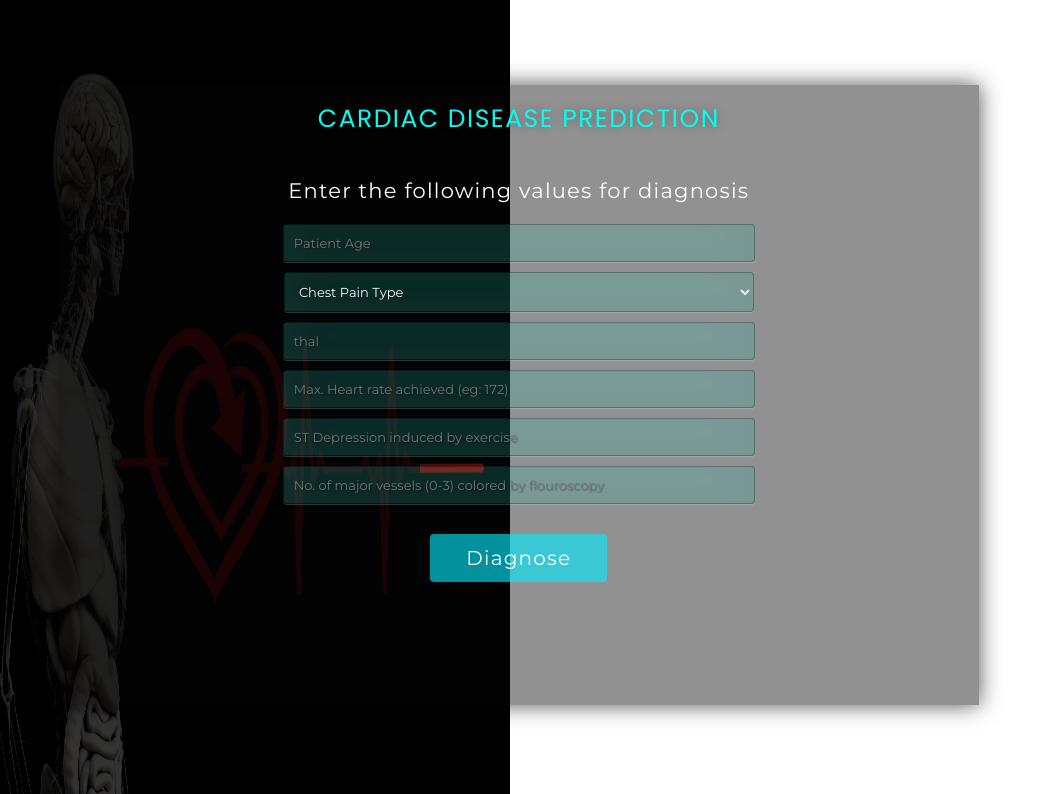
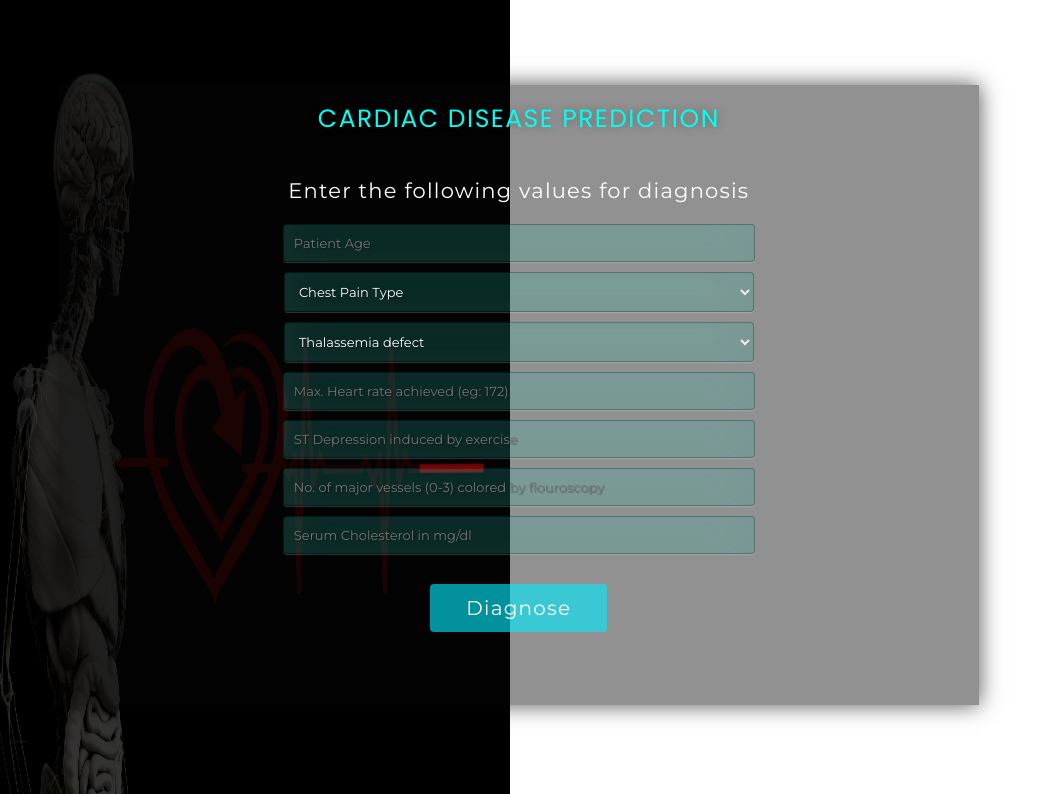
Before and after one commit to vimal-11/cardiac_disease_prediction-ML, a Flask app: page / in a window 1280 px wide. Shown: the top 794 px of the page, without its empty margins (0-1058 px from the left). Run offline with Flask 2, Linux system fonts and the light colour scheme; parts of the project's set-up code (start-up, migrations or seed data) failed here and were passed over.

Commit message:
changed UI

```diff
--- a/templates/index.html
+++ b/templates/index.html
@@ -77,10 +77,16 @@ body{
                     <option value="3">Non-anginal Pain  </option>
                     <option value="4"> Asymptomatic</option>
             </select>
-            <input type="text" name="thal" placeholder="thal" required="required" />
+            <select name="thal">
+                    <option value="0">Thalassemia defect</option>
+                    <option value="1">Fixed defect</option>
+                    <option value="2">Reversible defect</option>
+                    <option value="3">Normal</option>
+            </select>
             <input type="text" name="thalach" placeholder="Max. Heart rate achieved (eg: 172)" required="required" />
             <input type="text" name="oldpeak" placeholder="ST Depression induced by exercise" required="required" />
             <input type="number" name="ca" placeholder="No. of major vessels (0-3) colored by flouroscopy" required="required" />
+            <input type="text" name="chol" placeholder="Serum Cholesterol in mg/dl" required="required" />
             <br>
             <button type="submit" class="btn">Diagnose</button>
         </form>
```
